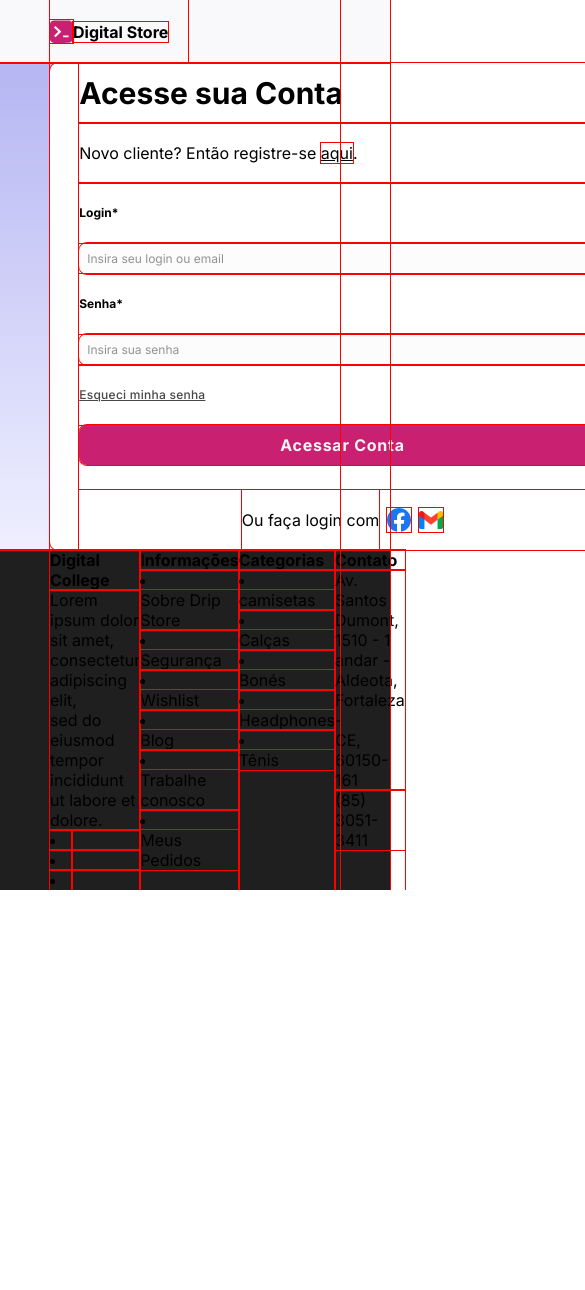
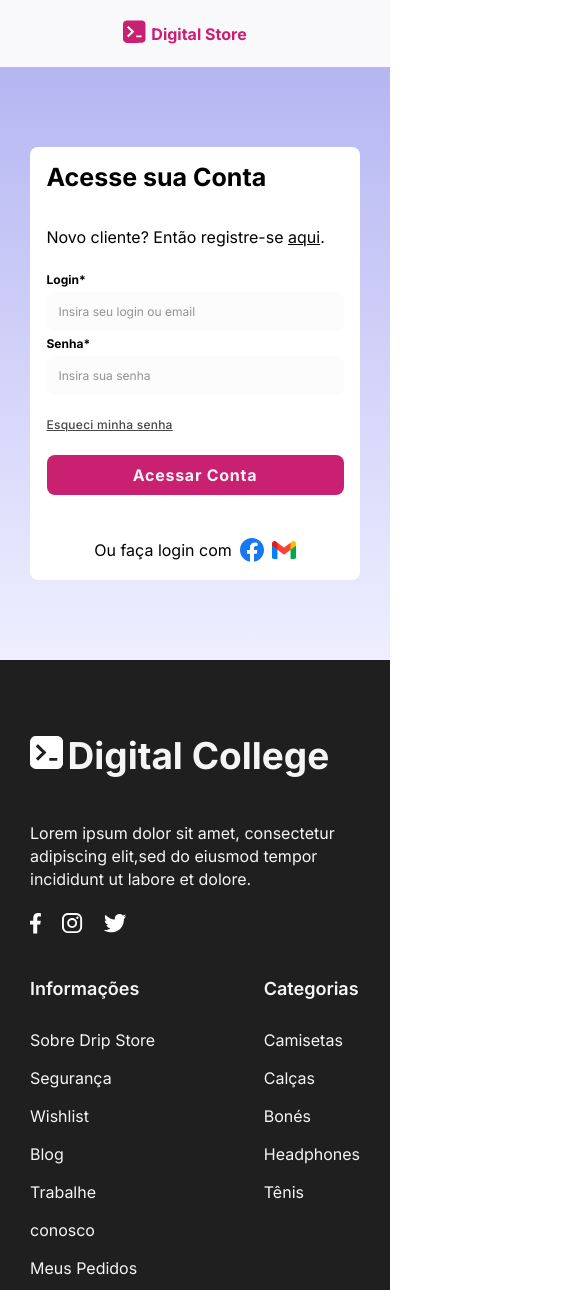
Before and after one commit to LucasDCoelho/Drip_Store, a plain HTML site: page index.html in a window 390 px wide. Shown: the top 1290 px of the page, 585 px wide, since content can reach past the window. Before the commit the page ends 890 px from the top, so only its background shows below. Drawn offline with Linux system fonts and the light colour scheme.

Commit message:
finished

```diff
--- a/css/style.css
+++ b/css/style.css
@@ -5,7 +5,8 @@
     color: #000;
     font-family: 'Inter', sans-serif;
     font-size: 16px;
-    outline: 1px solid red;
+    /* outline: 1px solid red; */
+    list-style: none;
 }
 
 header{
@@ -20,31 +21,62 @@ footer{
     background-color: #1F1F1F;
 }
 
-.container{
+footer > section:last-child{
+    position: relative;
+}
+
+footer > section:last-child::before{
+    content: " ";
+    width: 90%;
+    height: 3px;
+    background-color: #f5f5f546;
+    position: absolute;
+    left: 80px;
+    right: 80px;
+}
+
+footer > section:last-child > p{
+    color: #f5f5f5;
+    text-align: center;
+    padding: 23px;
+    font-size: 13px;
+}
+
+/* .container{
     margin: 0px 50px;
     display: flex;
-}
+} */
 
 #header_item{
     display: flex;
-    padding: 20px 20px 20px 0;
+    padding: 20px 20px 20px 0px;
     align-items: center;
+    margin-left: 83px;
+}
+
+#header_item > a{
+    text-decoration: none;
+}
+
+#header_item > a > h2{
+    color: #C92071;
+    margin-left: 5px;
 }
 
 #container_main{
     display: flex;
-    align-items: center;
-    justify-content: space-between;
+    justify-content: space-evenly;
 }
 
 #container_main > .item_1{
     background-color: #FFF;
     line-height: 30px;
     border-radius: 8px;
-    width: 585px;
+    width: 485px;
     display: flex;
     align-items: center;
     justify-content: center;
+    margin: 110px 0;
 }
 
 #container_main > .item_1 > .container_content_item_1 {
@@ -58,8 +90,7 @@ footer{
 
 
 #container_main > .item_1 > .container_content_item_1 > section:first-child > h1{
-    font-size: 30px;
-
+    font-size: 25px;
 }
 
 #container_main > .item_1 > .container_content_item_1 > section:first-child > p{
@@ -69,6 +100,7 @@ footer{
 #container_main > .item_1 > .container_content_item_1 > form{
     display: flex;
     flex-direction: column;
+    line-height: 25px;
 }
 
 #container_main > .item_1 > .container_content_item_1 > form > label{
@@ -77,7 +109,7 @@ footer{
 }
 
 #container_main > .item_1 > .container_content_item_1 > form > input{
-    padding: 8px;
+    padding: 12px;
     border-radius: 8px;
     background-color: #47474704;
     border: 0;
@@ -130,11 +162,151 @@ footer{
 
 #container_main > .item_2{
     display: flex;
-    width: 500px;
+    align-items: center;
     justify-content: flex-end;
-    margin-left: 290px;
 }
 
 #container_main > .item_2 > img{
-    width: 50%;
+    width: 40%;
 }
+
+#container_main > .item_2 > img:last-of-type{
+    transform: translateY(90px);
+}
+
+#container_footer{
+    display: flex;
+    justify-content: space-between;
+    padding: 73px 83px;
+}
+
+#container_footer > section:first-child > h2{
+    font-size: 37px;
+    margin-bottom: 44px;
+    display: inline-block;
+
+}
+
+#container_footer > section:first-child > p{
+    line-height: 23px;
+}
+
+#container_footer > section:nth-child(2){
+    display: flex;
+    flex-direction: row;
+    gap: 100px;
+}
+
+#container_footer > section:nth-child(2) > section > nav > h4{
+    margin-bottom: 22px;
+    font-size: 18px;
+    font-weight: 600;
+}
+
+#container_footer > section:nth-child(2) > section > nav > ul > li > a{
+    line-height: 38px;
+    text-decoration: none;
+}
+
+#container_footer > section:last-child > h4{
+    margin-bottom: 22px;
+}
+
+#container_footer > section:last-child > p{
+    margin-bottom: 14px;
+}
+
+
+#container_footer > section > h2,
+#container_footer > section > p,
+#container_footer > section > h4,
+#container_footer > section > section > nav > ul > li > a,
+#container_footer > section > section > nav > h4{
+    color: #f5f5f5;
+    text-decoration: none;
+}
+
+#container_footer .conatainer_media_icons{
+    display: flex;
+    gap: 20px;
+    margin-top: 22px;
+}
+
+
+[type=password] {
+    color: #C92071;
+}
+
+
+
+@media (min-width: 320px) and (max-width: 480px){
+    footer > section:last-child::before{
+        content: " ";
+        width: 88%;
+        height: 3px;
+        background-color: #f5f5f546;
+        position: absolute;
+        left: 30px;
+        right: 30px;
+    }
+
+
+
+    #header_item{
+        justify-content: center;
+        margin: 0;
+    }
+
+    #container_main > .item_1{
+        margin: 80px 30px;
+    }
+
+
+    #container_main > .item_2{
+        display: none;
+    }
+
+    #container_footer{
+        display: flex;
+        flex-direction: column;
+        justify-content: center;
+        align-items: flex-start;
+        padding: 73px 30px;
+    }
+
+    #container_footer > section:nth-child(2){
+        margin: 40px 0;
+    }
+
+
+
+}
+
+@media (min-width: 481px) and (max-width: 786px){
+    #header_item{
+        justify-content: center;
+        margin: 0;
+    }
+
+    #container_main > .item_1{
+        margin: 80px 30px;
+    }
+
+
+    #container_main > .item_2{
+        display: none;
+    }
+
+    #container_footer{
+        display: flex;
+        flex-direction: column;
+        justify-content: center;
+        align-items: flex-start;
+        padding: 73px 30px;
+    }
+
+    #container_footer > section:nth-child(2){
+        margin: 40px 0;
+    }
+
+}
--- a/index.html
+++ b/index.html
@@ -13,16 +13,16 @@
     </head>
     <body>
         <header>
-            <section class="container">
+            <section>
                 <section id="header_item">
-                    <img src="images/Vector.svg" alt="image digital college">
-                    <h2>Digital Store</h2>
+                    <a href="#"><img src="images/Vector.svg" alt="image digital college"></a>
+                    <a href="#"><h2>Digital Store</h2></a>
                 </section>
             </section>
         </header>
 
         <main>
-            <section class="container">
+            <section>
                 <section id="container_main">
                     <section class="item_1">
                         <section class="container_content_item_1">
@@ -62,81 +62,92 @@
             </section>
         </main>
         <footer>
-            <section class="container">
+            <section id="container_footer">
                 <section>
-                    <i></i>
+                    <img src="images/DC_white.svg"></img>
                     <h2>Digital College</h2>
                     <p>
-                        Lorem ipsum dolor sit amet,<br> consectetur adipiscing elit,<br> sed do eiusmod tempor incididunt<br> ut labore et dolore.
+                        Lorem ipsum dolor sit amet, consectetur<br> adipiscing elit,sed do eiusmod tempor<br> incididunt ut labore et dolore.
                     </p>
                     <nav>
+                        <ul class="conatainer_media_icons">
                             <li>
                                 <a href="">
-                                <i></i>
+                                    <img src="images/Face.svg"></img>
                                 </a>
                             </li>
                             <li>
                                 <a href="">
-                                <i></i>
+                                    <img src="images/Insta.svg"></img>
                                 </a>
                             </li>
                             <li>
                                 <a href="">
-                                <i></i>
+                                    <img src="images/Tweet.svg"></img>
                                 </a>
                             </li>
+                        </ul>
                     </nav>
                 </section>
                 <section>
+                    <section>
                         <nav>
                             <h4>Informações</h4>
+                            <ul>
                                 <li>
-                            <p>Sobre Drip Store</p>
+                                    <a href="#">Sobre Drip Store</a>
                                 </li>
                                 <li>
-                            <p>Segurança</p>
+                                    <a href="#">Segurança</a>
                                 </li>
                                 <li>
-                            <p>Wishlist</p>
+                                    <a href="#">Wishlist</a>
                                 </li>
                                 <li>
-                            <p>Blog</p>
+                                    <a href="#">Blog</a>
                                 </li>
                                 <li>
-                            <p>Trabalhe conosco</p>
+                                    <a href="#">Trabalhe conosco</a>
                                 </li>
                                 <li>
-                            <p>Meus Pedidos</p>
+                                    <a href="#">Meus Pedidos</a>
                                 </li>
+                            </ul>
                         </nav>
                     </section>
                     <section>
                         <nav>
                             <h4>Categorias</h4>
+                            <ul>
                                 <li>
-                            <p>camisetas</p>
+                                    <a href="#">Camisetas</a>
                                 </li>
                                 <li>
-                            <p>Calças</p>
+                                    <a href="#">Calças</a>
                                 </li>
                                 <li>
-                            <p>Bonés</p>
+                                    <a href="#">Bonés</a>
                                 </li>
                                 <li>
-                            <p>Headphones</p>
+                                    <a href="#">Headphones</a>
                                 </li>
                                 <li>
-                            <p>Tênis</p>
+                                    <a href="#">Tênis</a>
                                 </li>
+                            </ul>
                         </nav>
                     </section>
+                </section>
+
                 <section>
                     <h4>Contato</h4>
-                    <p>Av. Santos Dumont,<br> 1510 - 1 andar -<br> Aldeota, Fortaleza - <br> CE, 60150-161</p>
+                    <p>Av. Santos Dumont, 1510 - 1<br> andar - Aldeota, Fortaleza - <br> CE, 60150-161</p>
                     <p>(85) 3051-3411</p>
                 </section>
             </section>
-
+            <section>
+                <p>@ 2022 Digital College</p>
+            </section>
         </footer>
     </body>
 </html>
```
Also changed, not shown: images/DC_white.svg (added), images/Face.svg (added), images/Insta.svg (added), images/Tweet.svg (added). Lines whose indentation alone changed are shown as unchanged.
